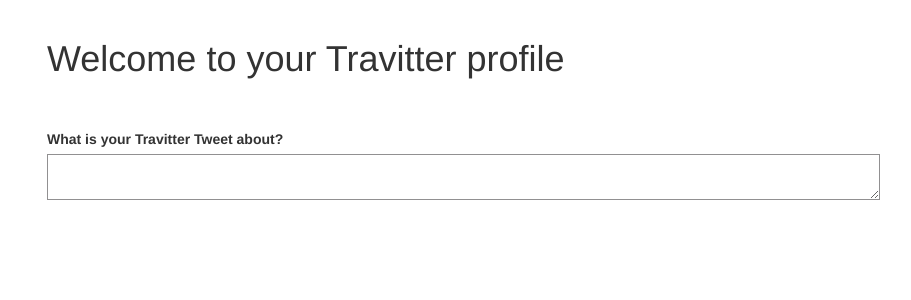
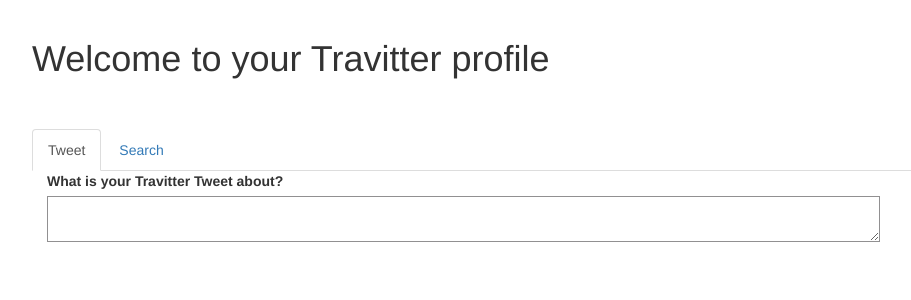
Before and after one commit to kbhatia/Travitter, a Django app: a page that uses mysite/travels/templates/profile.html in a window 1280 px wide. Shown: the part 51-351 px from the top of the page, without its empty margins (23-934 px from the left). Run offline with Django 3.2, Linux system fonts and the light colour scheme; parts of the project's set-up code (start-up, migrations or seed data) failed here and were passed over; some libraries are stand-ins or nearby versions.

Commit message:
added tabbed view

```diff
--- a/mysite/travels/templates/profile.html
+++ b/mysite/travels/templates/profile.html
@@ -32,22 +32,51 @@
     <div class="container">
       <div class="page-header">
       </div>
+      <div class ="row">
+                <h1>Welcome to your Travitter profile </h1> </br> </br>
+
+      </div>
 
  <div class="row">
-        <form>
+    <div class="tabbable">
+  		<ul id="mainTabs" class="nav nav-tabs">
+    		<li class="active"><a href="#tweet" data-toggle="tab">Tweet</a></li>
+    		<li><a href="#search" data-toggle="tab">Search</a></li>
+  		</ul>
+  <div id="travitter-tabs" class="tab-content">
+    <div id="tweet" class="tab-pane fade in active">
 		<div class="col-xs-8">
-          <h1>Welcome to your Travitter profile </h1> </br> </br>
           <label>What is your Travitter Tweet about?</label> </br>
 		  <textarea style="border-radius:3; !important; border: solid thin #919091;" class="field span12 rows="2" cols="100"></textarea>
         </div>
-
-        </form>
+    </div>
+    <div id="search" class="tab-pane fade">
+    	<div class="col-xs-8">
+          <label>Search about information on travels from Twitter!</label> </br>
+			<textarea style="border-radius:3; !important; border: solid thin #919091;" class="field span12 rows="2" cols="100"></textarea>
+        </div>
     </div>
 
+  </div><!-- /.tab-content -->
+</div><!-- /.tabbable -->
+</div>
 </div> <!-- /container -->
 
-    <script src="//netdna.bootstrapcdn.com/bootstrap/3.1.1/js/bootstrap.min.js"></script>
+
 	    <script src="https://code.jquery.com/jquery.js"></script>
 
+    <script src="//netdna.bootstrapcdn.com/bootstrap/3.1.1/js/bootstrap.min.js"></script>
+    <script>
+    $(function(){
+
+    	$('#search a').click(function (e) {
+  e.preventDefault()
+  $(this).tab('show')
+})
+
+    });
+
+
+</script>
   </body>
 </html>
```
Lines whose indentation alone changed are shown as unchanged.
